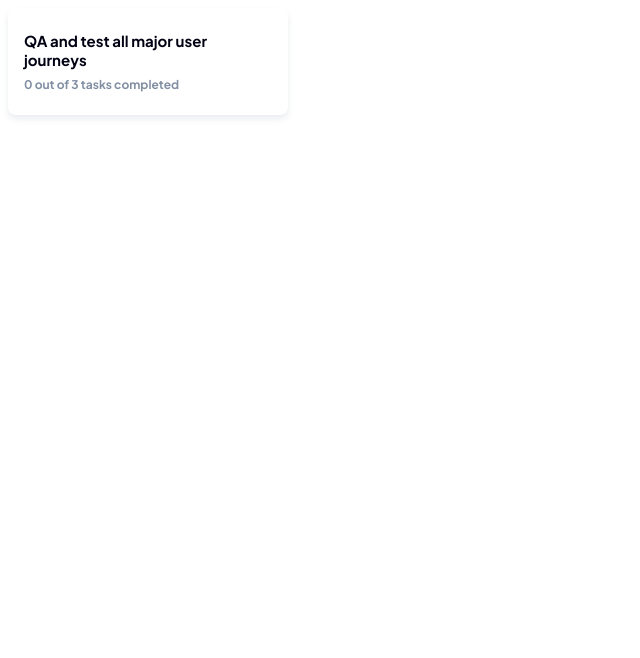
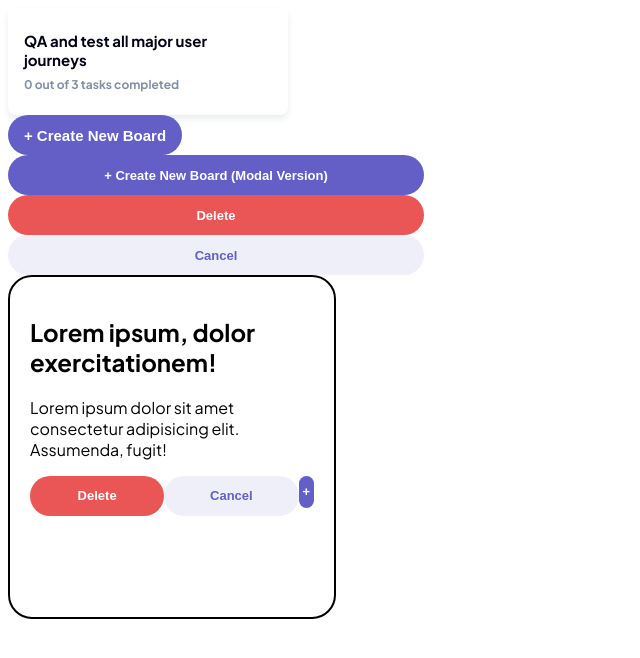
Before and after one commit to ryjw/Kanban-task-management, a Next.js app: page / in a window 1280 px wide. Shown: the top 658 px of the page, without its empty margins (0-640 px from the left). Built offline with nearby package versions, Linux system fonts and the light colour scheme.

Commit message:
Button and Test component added to Home

```diff
--- a/src/app/page.js
+++ b/src/app/page.js
@@ -1,5 +1,20 @@
+import Button from "@/components/Button.jsx";
 import Card from "../components/Card.jsx";
+import { Test } from "@/components/Test.jsx";
 
 export default function Home() {
-  return <Card />;
+  return (
+    <>
+      <Card />
+      <Button content={"+ Create New Board"} variant={"btn-board"} />
+      <Button
+        content={"+ Create New Board (Modal Version)"}
+        variant="default"
+      />
+      <Button content={"Delete"} variant="danger" />
+      <Button content={"Cancel"} variant="secondary" />
+
+      <Test />
+    </>
+  );
 }
```
